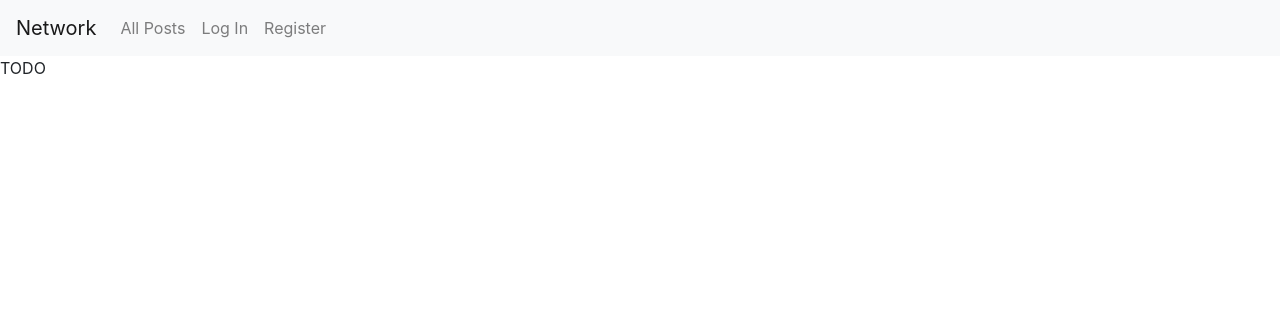
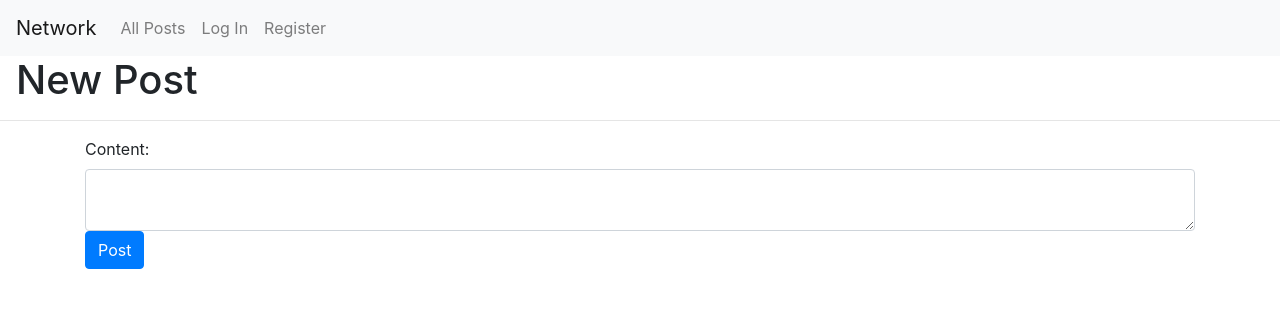
Before and after one commit to ggotora/cs50_project4, a Django app: page /new_post in a window 1280 px wide. Shown: the top 316 px of the page. Run offline with Django 3.2, Linux system fonts and the light colour scheme; some libraries are stand-ins or nearby versions.

Commit message:
add PostForm and render form instance to template

```diff
--- /dev/null
+++ b/network/forms.py
@@ -0,0 +1,11 @@
+from django.forms import ModelForm, Textarea
+from .models import Post
+
+class PostForm(ModelForm):
+    class Meta:
+        model=Post
+        fields = ["content"]
+        widgets = {
+            'content': Textarea(attrs={'cols': 80, 'rows': 2, "class":"form-control"}),
+
+        }
--- a/network/models.py
+++ b/network/models.py
@@ -6,4 +6,4 @@ class User(AbstractUser):
     pass
 
 class Post(models.Model):
-    entry = models.TextField()
+    content = models.TextField()
--- a/network/templates/network/new_post.html
+++ b/network/templates/network/new_post.html
@@ -2,5 +2,14 @@
 {% block title %}New Post{% endblock %}</title>
 
 {% block body %}
-    TODO
+<h1 class="mx-3">New Post</h1>
+<hr>
+<div class="container">
+<form action="" >
+    {% csrf_token %}
+    {{ form }}
+    <button type="submit" class="btn btn-primary">Post</button>
+</form>
+</div>
+
 {% endblock %}
--- a/network/views.py
+++ b/network/views.py
@@ -5,6 +5,7 @@ from django.shortcuts import render
 from django.urls import reverse
 
 from .models import User
+from .forms import PostForm
 
 
 def index(request):
@@ -63,4 +64,5 @@ def register(request):
         return render(request, "network/register.html")
 
 def new_post(request):
-    return render(request, "network/new_post.html")
+    form = PostForm()
+    return render(request, "network/new_post.html", {'form': form})
```
